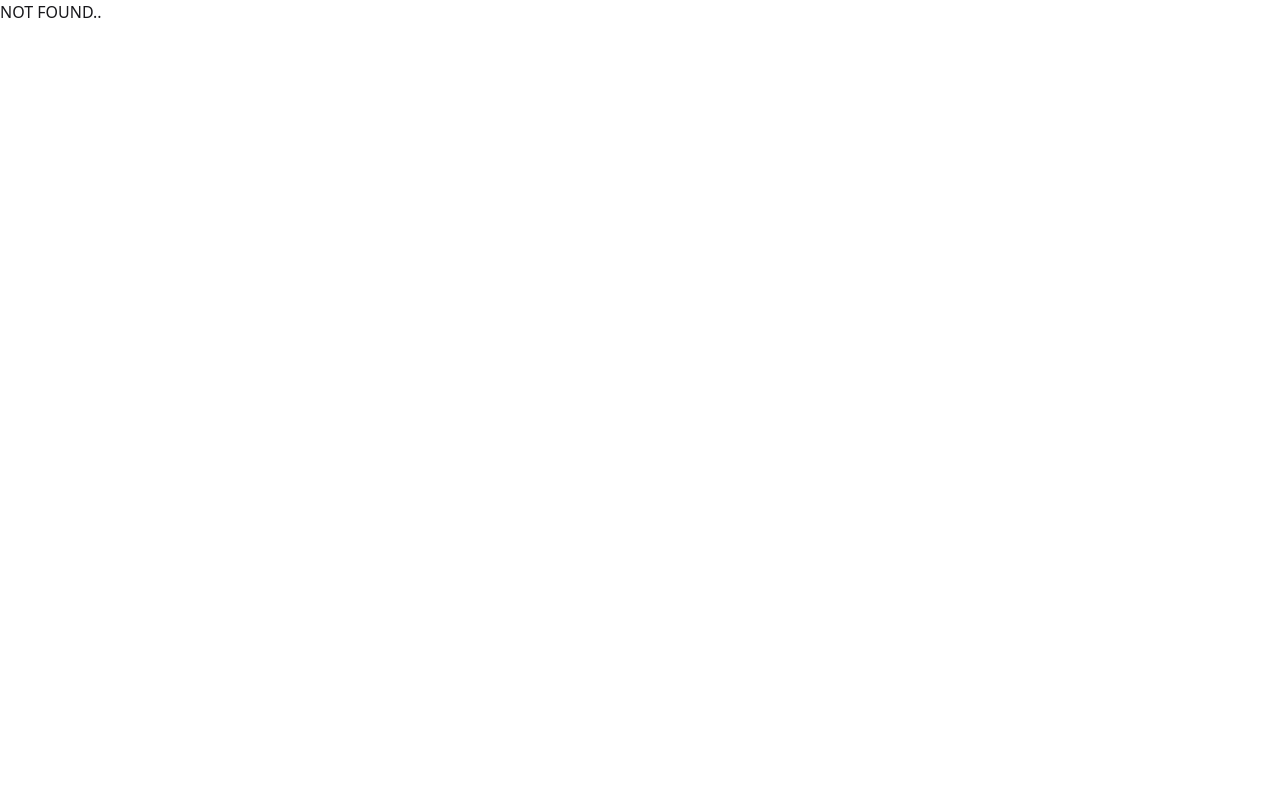
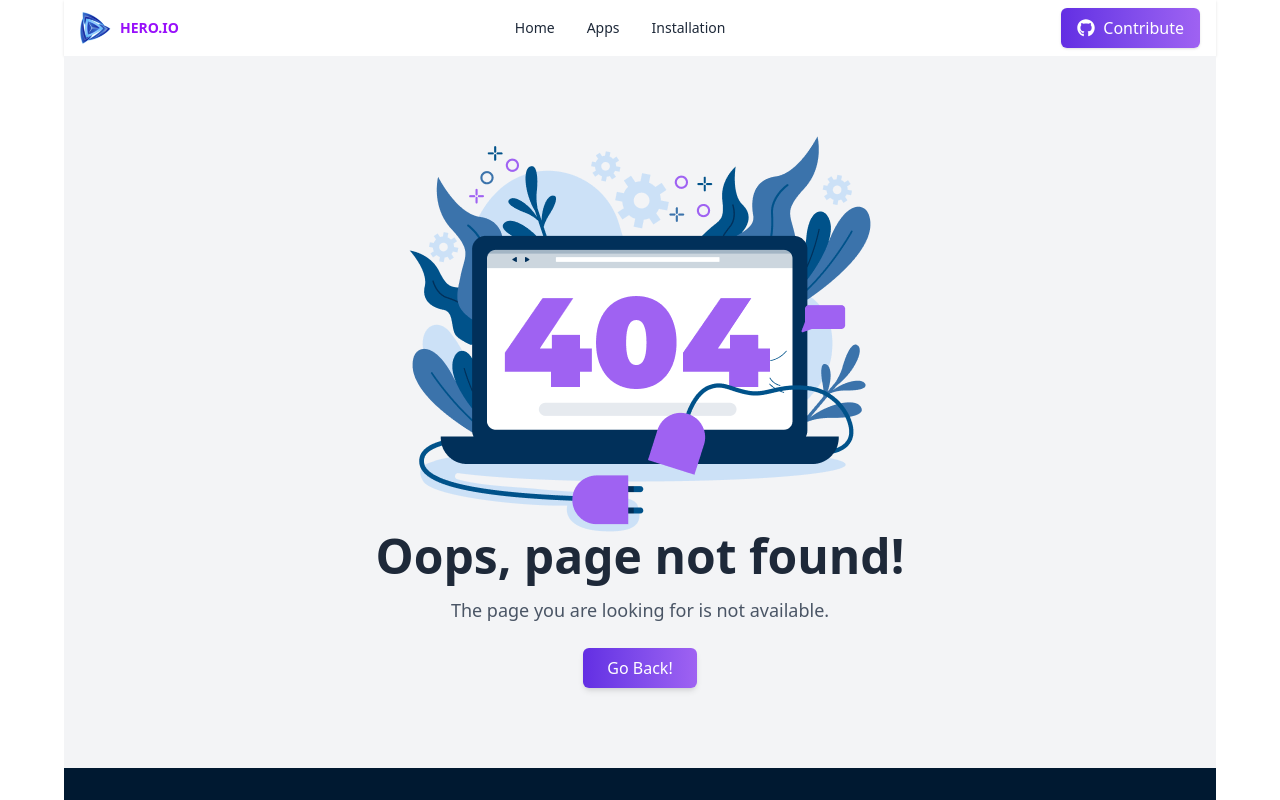
Before and after one commit to OishiSharmeen04/appstore, a React (Vite) app: page /apps in a window 1280 px wide. Before the commit this address had no page. Shown: the top 800 px of the page. Built offline with nearby package versions, Linux system fonts and the light colour scheme.

Commit message:
errorpage

```diff
--- a/src/components/banner/Banner.jsx
+++ b/src/components/banner/Banner.jsx
@@ -36,8 +36,7 @@ const Banner = () => {
         href="https://play.google.com/store/apps/"
         target="_blank"
         className="btn btn-outline btn-primary  flex items-center justify-center hover:shadow-lg
-        transform transition-transform duration-300 active:scale-95
-        hover:-translate-y-2 "
+        transform transition-transform duration-300 hover:-translate-y-2 rounded-md"
       >
         <img src={playstore} alt="" className="w-6 h-6 sm:w-8 sm:h-8" />
         <span className="ml-2">Google Play</span>
@@ -46,7 +45,7 @@ const Banner = () => {
         href="https://www.apple.com/app-store/"
         target="_blank"
         className="btn btn-outline btn-primary flex items-center justify-center hover:shadow-lg
-        transform transition-transform duration-300 active:scale-95 hover:-translate-y-2"
+        transform transition-transform duration-300 hover:-translate-y-2 rounded-md"
       >
         <img src={appstore} alt="" className="w-6 h-6 sm:w-8 sm:h-8" />
         <span className="ml-2">App Store</span>
--- a/src/pages/Root/Error/ErrorPage.jsx
+++ b/src/pages/Root/Error/ErrorPage.jsx
@@ -1,11 +1,23 @@
-import React from 'react';
+import React from "react";
+import { Link } from "react-router-dom";
+import errorImg from "../../../assets/error-404.png"
 
-const ErrorPage = () => {
-    return (
-        <div>
-            <h1>NOT FOUND..</h1>
-        </div>
-    );
+const ErrorPage = ({ error }) => {
+  return (
+    <div className="flex flex-col items-center justify-center text-center py-20 bg-gray-100 max-w-6xl mx-auto">
+      <img src={errorImg} alt="" />
+      <h1 className="text-5xl font-bold text-gray-800 mb-4">Oops, page not found!</h1>
+      <p className="text-lg text-gray-600 mb-6">
+        {error?.statusText || "The page you are looking for is not available."}
+      </p>
+      <Link
+        to="/"
+        className="bg-gradient-to-r from-[#632EE3] to-[#9F62F2] hover:shadow-lg transform transition-transform duration-300 hover:-translate-y-2 text-white px-6 py-2 rounded-md shadow-md transition"
+      >
+        Go Back!
+      </Link>
+    </div>
+  );
 };
 
 export default ErrorPage;
--- a/src/pages/Root/Root.jsx
+++ b/src/pages/Root/Root.jsx
@@ -1,13 +1,20 @@
 import React from 'react';
 import Navbar from '../../components/Header/Navbar';
-import { Outlet } from 'react-router';
+import { Outlet, useRouteError} from 'react-router';
 import Footer from '../../components/Footer/Footer';
+import ErrorPage from './Error/ErrorPage';
+
 
 const Root = () => {
+
+    const error = useRouteError();
+
     return (
         <div>
             <Navbar></Navbar>
-            <Outlet></Outlet>
+            <main className="flex-grow">
+                {error ? <ErrorPage error={error} /> : <Outlet />}
+            </main>
             <Footer></Footer>
         </div>
     );
--- a/src/routes/router.jsx
+++ b/src/routes/router.jsx
@@ -1,35 +1,37 @@
-import React from 'react';
-import { createBrowserRouter } from "react-router-dom";
-import Root from '../pages/Root/Root';
-import ErrorPage from '../pages/Root/Error/ErrorPage';
-import Home from '../pages/Home/Home';
-import Details from '../pages/details/Details';
-import InstalledApps from '../pages/installedAPps/InstalledApps';
+import React from "react";
+import { createBrowserRouter } from "react-router";
+import Root from "../pages/Root/Root";
+import ErrorPage from "../pages/Root/Error/ErrorPage";
+import Home from "../pages/Home/Home";
+import Details from "../pages/details/Details";
+import InstalledApps from "../pages/installedAPps/InstalledApps";
 
 const router = createBrowserRouter([
   {
     path: "/",
-    Component: Root,
-    errorElement: <ErrorPage/>,
+    element: <Root />,
 
     children: [
       {
         index: true,
-        loader:() => fetch('/appsData.json'),
-        path: "/",
-        Component: Home
+        loader: () => fetch("/appsData.json"),
+        element: <Home />,
       },
       {
         path: "/install",
-        loader:() => fetch('/appsData.json'),
-        Component: InstalledApps
+        loader: () => fetch("/appsData.json"),
+        element: <InstalledApps />,
       },
       {
-        path: '/details/:id',
-        loader:() => fetch('/appsData.json'),
-        Component: Details
+        path: "/details/:id",
+        loader: () => fetch("/appsData.json"),
+        element: <Details />,
+      },
+      {
+        path: "*",
+        element: <ErrorPage />,
       }
-    ]
+    ],
   },
 ]);
 
```
